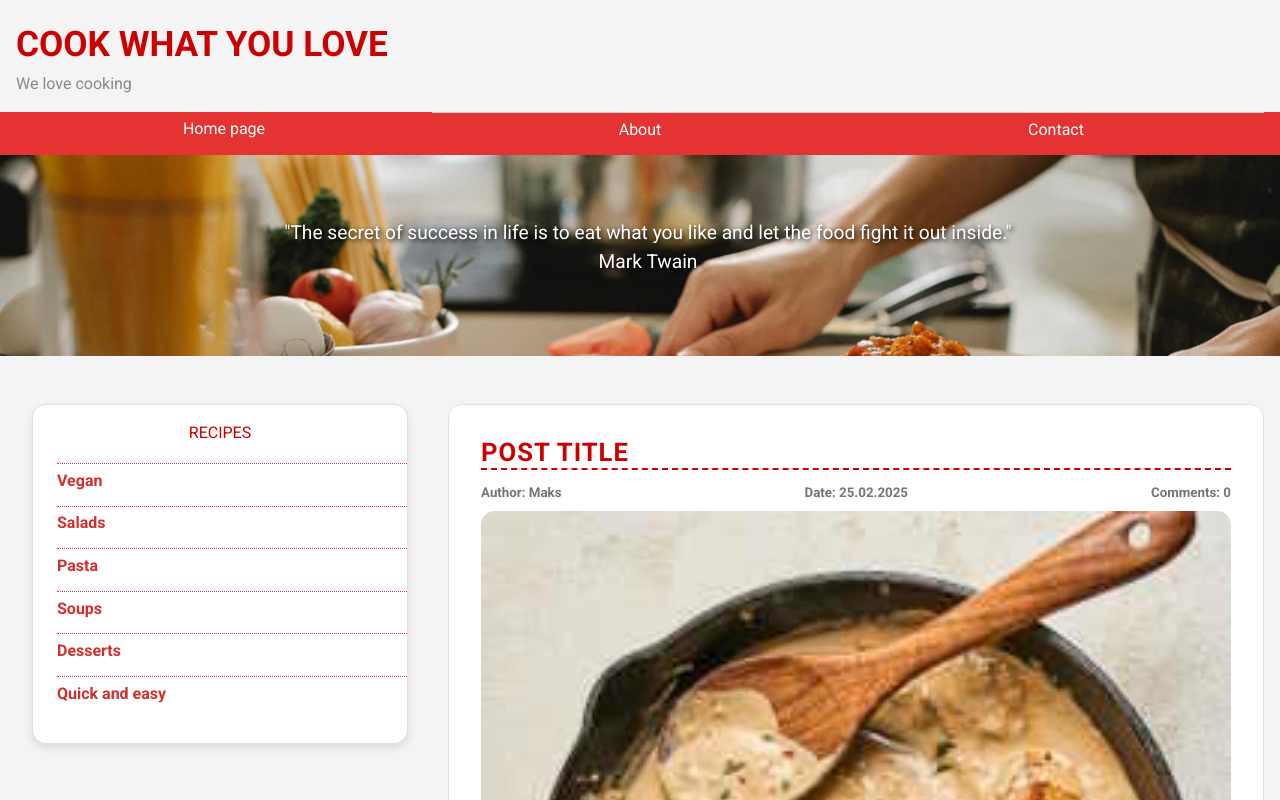
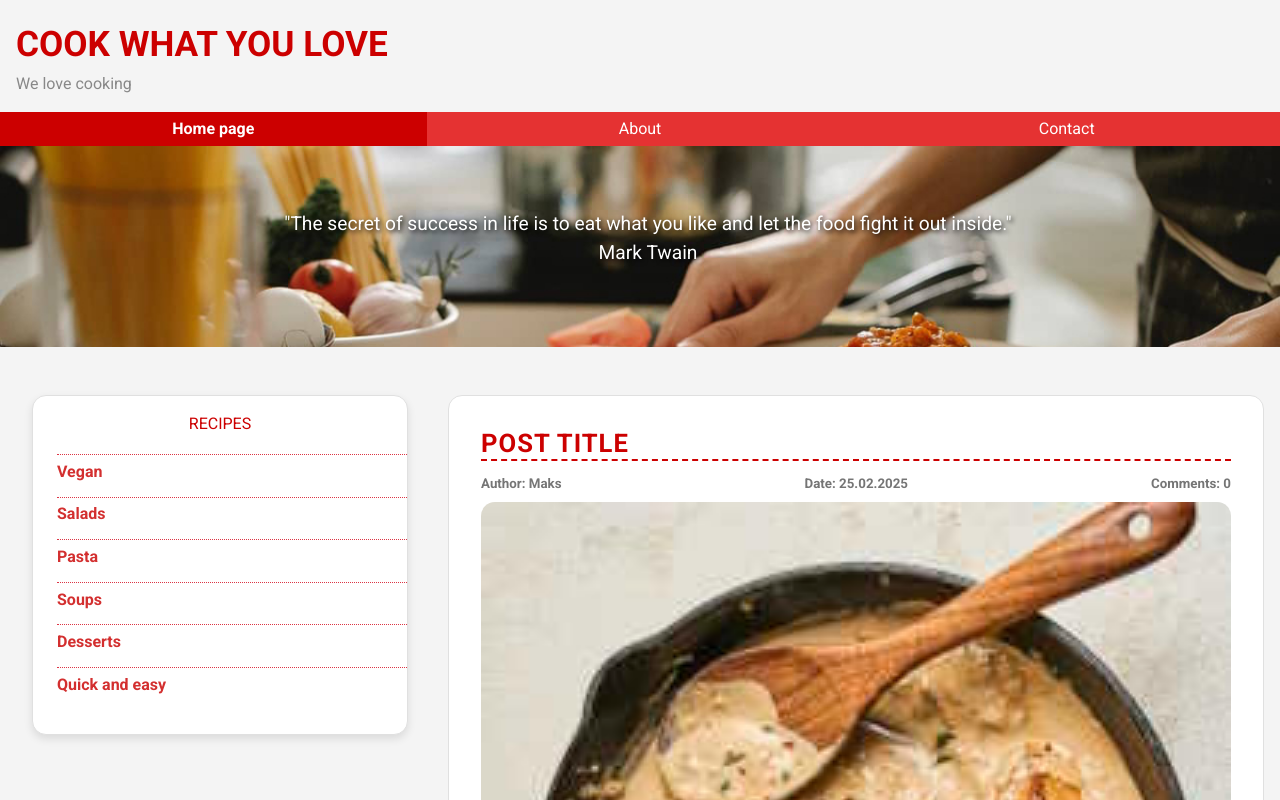
Before and after one commit to MaksymMishchenko/CookingBlogFrontend, an Angular app in the folder CookingBlogFrontend/: page / in a window 1280 px wide. Shown: the top 800 px of the page. Built offline with nearby package versions, Linux system fonts and the light colour scheme.

Commit message:
Fix(nav): Correct menu active state for tablet breakpoint

```diff
--- a/CookingBlogFrontend/src/app/shared/components/nav/nav.component.html
+++ b/CookingBlogFrontend/src/app/shared/components/nav/nav.component.html
@@ -4,7 +4,7 @@
     </button>
     <div class="menu-dropdown" [class.is-open]="isMenuOpen">
         <ul class="nav-menu">
-            <li *ngFor="let item of mainMenu">
+            <li routerLinkActive="active" [routerLinkActiveOptions]="{exact: true}" *ngFor="let item of mainMenu">
                 <a [routerLink]='item.link' (click)="toggleMenu()">{{ item.label }}</a>
             </li>
         </ul>
--- a/CookingBlogFrontend/src/app/shared/components/nav/nav.component.scss
+++ b/CookingBlogFrontend/src/app/shared/components/nav/nav.component.scss
@@ -1,24 +1,3 @@
-.nav-menu {
-    margin: 0;
-    padding-left: 0;
-    border: 1px solid #ccc;
-    list-style: none;
-    background-color: #e53232;
-    color: var(--white-color);
-}
-
-.nav-menu > li + li {
-    border-top: 1px solid #ccc;
-}
-
-.nav-menu > li > a {
-    display: block;
-    padding: 0.8em 1em;
-    color: var(--white-color);
-    font-weight: normal;
-    text-decoration: none;
-}
-
 /* block container for child elements */
 .menu {
     position: relative;
@@ -63,6 +42,27 @@
     display: block;
 }
 
+.nav-menu {
+    margin: 0;
+    padding-left: 0;
+    border: 1px solid #ccc;
+    list-style: none;
+    background-color: #e53232;
+    color: var(--white-color);
+}
+
+.nav-menu>li+li {
+    border-top: 1px solid #ccc;
+}
+
+.nav-menu>li>a {
+    display: block;
+    padding: 0.8em 1em;
+    color: var(--white-color);
+    font-weight: normal;
+    text-decoration: none;
+}
+
 // hidden burger
 @media (min-width: 35em) {
     .menu-toggle {
@@ -77,44 +77,16 @@
     .nav-menu {
         display: flex;
         border: 0;
-        padding: 0 1em;
+        padding: 0;
+        margin: 0;
     }
 
     .nav-menu>li {
         flex: 1;
+        margin-bottom: 0;
     }
 
-    .nav-menu>li {
-        border: 0;
-    }
-
-    .nav-menu>li>a {
-        padding: 0.3em;
-        text-align: center;
-    }
-}
-
-@media (min-width: 50em) {
-    .menu-toggle {
-        display: none;
-    }
-
-    .menu-dropdown {
-        display: block;
-        position: static;
-    }
-
-    .nav-menu {
-        display: flex;
-        border: 0;
-        padding: 0 1em;
-    }
-
-    .nav-menu>li {
-        flex: 1;
-    }
-
-    .nav-menu>li {
+    .nav-menu > li+li {
         border: 0;
     }
 
@@ -126,6 +98,50 @@
         &:hover {
             background-color: #cc0000;
             color: #fff;
+            font-weight: bold;
         }
     }
+
+    .nav-menu li.active>a {
+        color: var(--white-color);
+        font-weight: bold;
+        cursor: pointer;
+        background-color: #cc0000;
+    }
 }
+
+// @media (min-width: 50em) {
+//     .menu-toggle {
+//         display: none;
+//     }
+
+//     .menu-dropdown {
+//         display: block;
+//         position: static;
+//     }
+
+//     .nav-menu {
+//         display: flex;
+//         border: 0;
+//         padding: 0 1em;
+//     }
+
+//     .nav-menu>li {
+//         flex: 1;
+//     }
+
+//     .nav-menu>li {
+//         border: 0;
+//     }
+
+//     .nav-menu>li>a {
+//         padding: 0.3em;
+//         text-align: center;
+//         cursor: pointer;
+
+//         &:hover {
+//             background-color: #cc0000;
+//             color: #fff;
+//         }
+//     }
+// }
```
